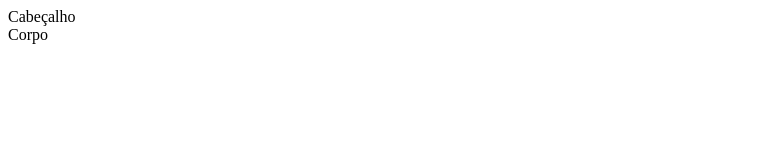
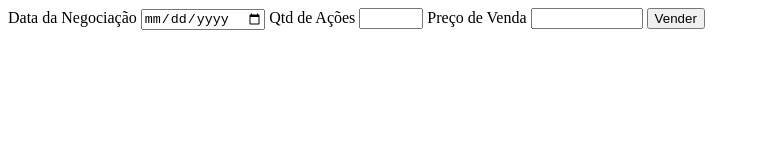
Before and after one commit to deborasous/FMT-bolsa_de_valores, a plain HTML site: page app/index.html in a window 1280 px wide. Shown: the whole page, without its empty margins (0-760 px from the left). Drawn offline with Linux system fonts and the light colour scheme.

Commit message:
[M1S04] Ex 2 - Formulário de cadastro de negociações

```diff
--- a/app/index.html
+++ b/app/index.html
@@ -7,8 +7,27 @@
     <title>Bolsa de valores</title>
   </head>
   <body>
-    <header>Cabeçalho</header>
-    <main>Corpo</main>
+    <main>
+      <form onsubmit="event.preventDefault()">
+        <label for="date">Data da Negociação</label>
+        <input type="date" id="date" />
+
+        <label for="soldAmount">Qtd de Ações</label>
+        <input type="number" id="soldAmount" min="1" max="100" />
+
+        <label for="valueShare">Preço de Venda</label>
+        <input
+          type="number"
+          id="valueShare"
+          min="0"
+          max="1000000"
+          pattern="[0-9]+([\.][0-9]+)?"
+          step=".1"
+        />
+
+        <button type="submit" onclick="vender()">Vender</button>
+      </form>
+    </main>
 
     <script src="./index.js"></script>
   </body>
--- a/app/index.js
+++ b/app/index.js
@@ -0,0 +1,7 @@
+function vender() {
+  let date = document.getElementById("date").value;
+  let soldAmount = Number(document.getElementById("soldAmount").value);
+  let valueShare = parseFloat(document.getElementById("valueShare").value);
+
+  console.log(date, soldAmount, valueShare);
+}
```
